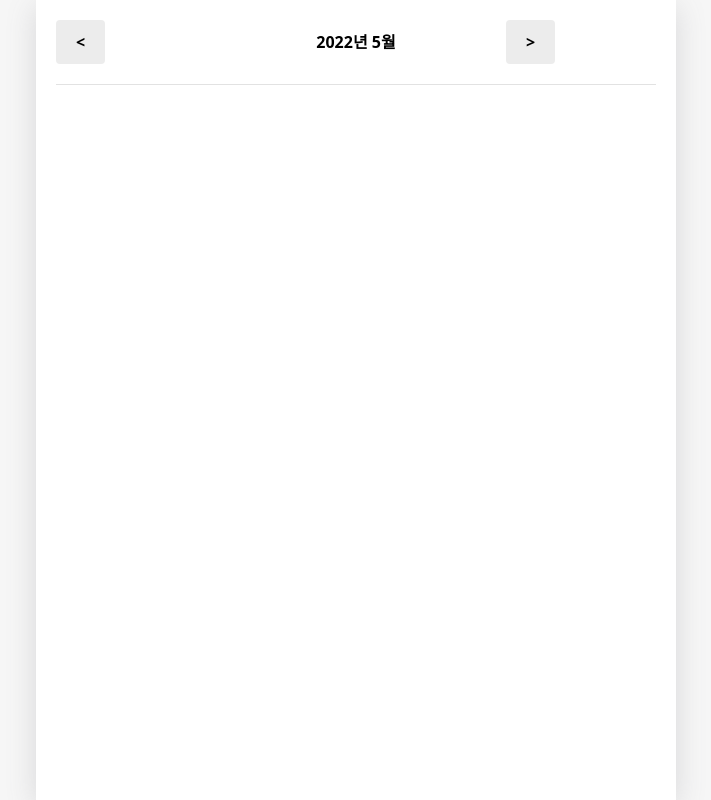
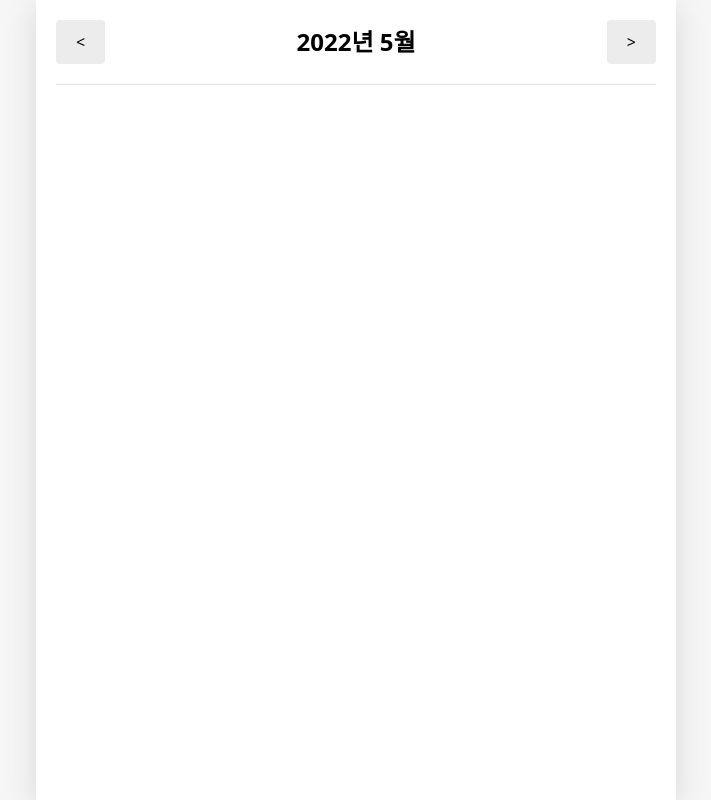
Before and after one commit to lhk3337/Daily, a React (Create React App) app: page / in a window 1280 px wide. Shown: the whole page, without its empty margins (284-995 px from the left). Built offline with nearby package versions, Linux system fonts and the light colour scheme.

Commit message:
[FIX] header component -  button css modify

```diff
--- a/src/components/Header.tsx
+++ b/src/components/Header.tsx
@@ -2,13 +2,13 @@ import React from "react";
 
 const Header = () => {
   return (
-    <header className="font-bold flex py-5 border-b border-[#e2e2e2] justify-between items-center">
-      <div className="w-3/12">
-        <button className="px-5 py-2.5 bg-[#ececec] rounded">&lt;</button>
+    <header className="flex py-5 border-b border-[#e2e2e2] items-center  w-full">
+      <div className="w-3/12 justify-start flex">
+        <button className="px-5 py-2.5 bg-[#ececec] rounded whitespace-nowrap">&lt;</button>
       </div>
-      <h1>2022년 5월</h1>
-      <div className="w-3/12">
-        <button className="px-5 py-2.5 bg-[#ececec] rounded">&gt;</button>
+      <h1 className="w-1/2 text-2xl justify-center font-bold flex">2022년 5월</h1>
+      <div className="w-3/12 justify-end flex">
+        <button className="px-5 py-2.5 bg-[#ececec] rounded whitespace-nowrap">&gt;</button>
       </div>
     </header>
   );
```
